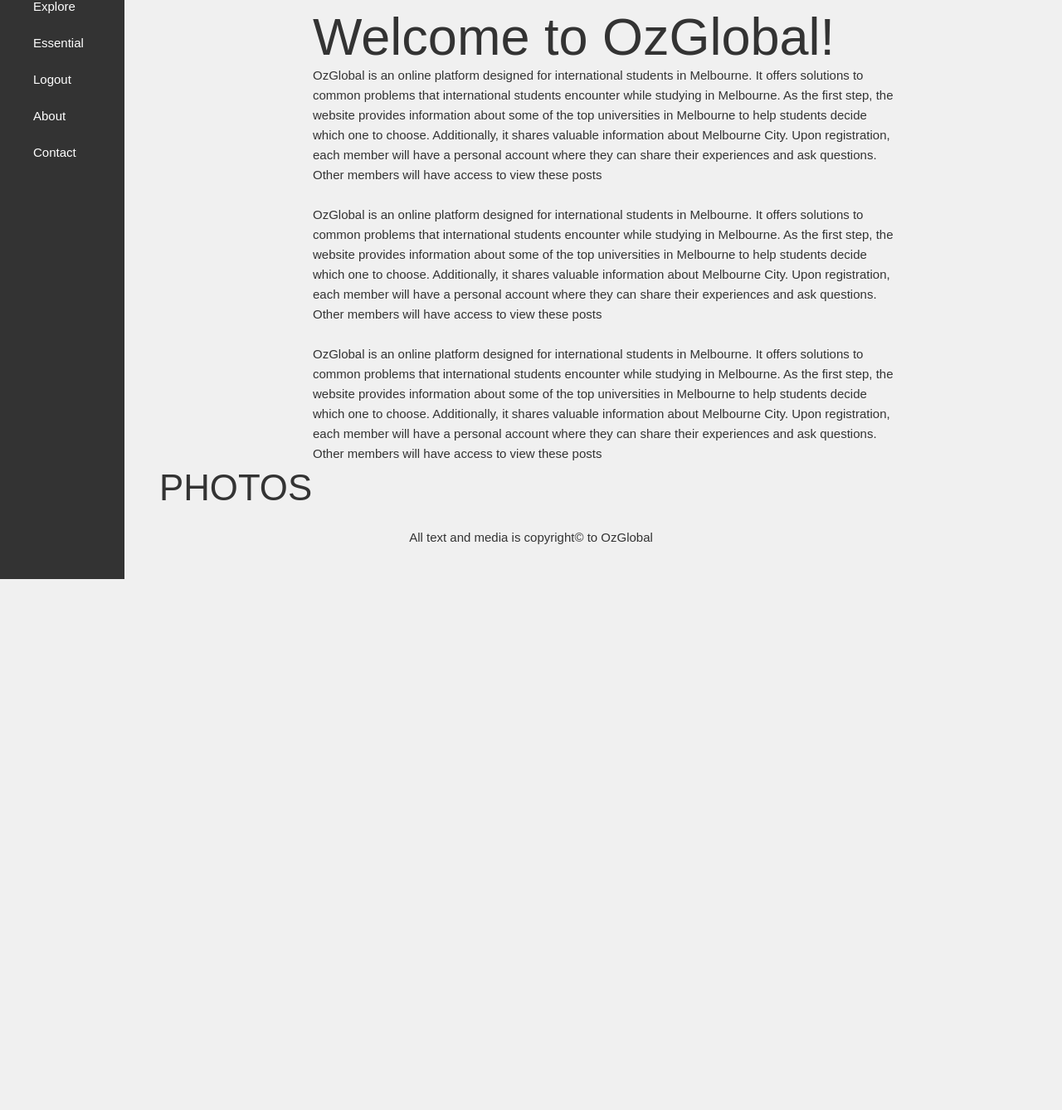
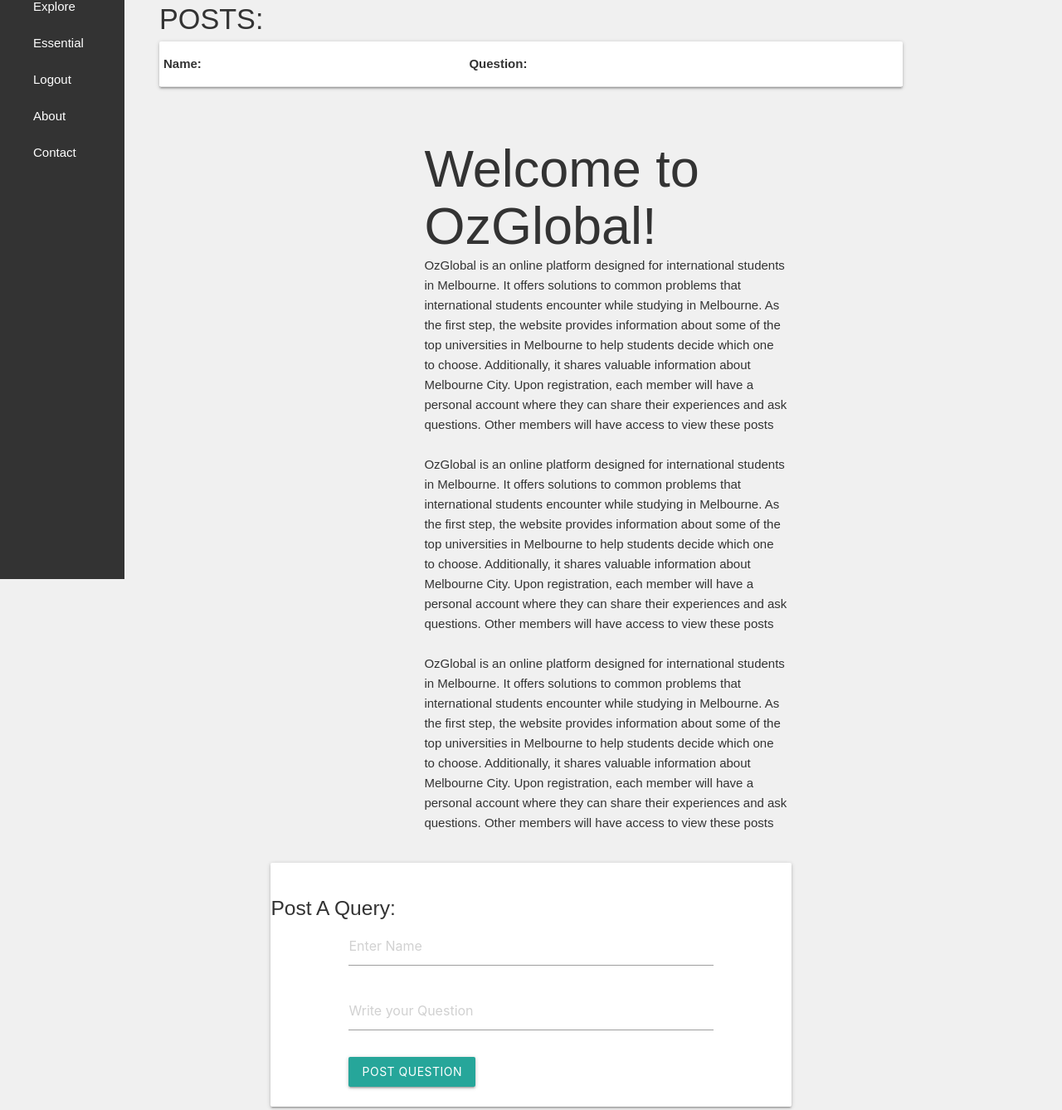
Before and after one commit to jbm1412/sit725-2023-t2-gp, a website: page index.html in a window 1280 px wide. Shown: the part 102-1440 px from the top of the page at 83% size. Before the commit the page ends 800 px from the top, so only its background shows below. Drawn offline with nearby package versions, Linux system fonts and the light colour scheme.

Commit message:
Posts
- Added in a post method on homepage, and made changes in the profile page.

```diff
--- a/index.html
+++ b/index.html
@@ -17,7 +17,28 @@
             OzGlobal
         </h1>
     </header>
+    <br>
     <main>
+        <div class="container">
+            <h4>POSTS:</h4>
+            <div class="row mt-5">
+                <div class="col-md-6">
+                    <div class="card">
+                        <div class="card-header"></div>
+                        <table class="table">
+                            <thead>
+                                <tr>
+                                    <th>Name:</th>
+                                    <th>Question:</th>
+                                </tr>
+                            </thead>
+                            <tbody id="postquery"></tbody>
+                            <tbody>
+                            </tbody>
+                        </table>
+                    </div>
+                </div>
+            </div>
         <div class="container">
             <div class="left-col sidebar">
                 <div class="navbar">
@@ -61,10 +82,37 @@
 
 
             </div>
-            <div class="right-col">
+            <!-- <div class="right-col">
                 <h3>PHOTOS</h3>
                 <img src="Images/deakin.png" alt="">
                 <img src="Images/deakin.png" alt="">
+            </div> -->
+        </div>
+        <div class="container">
+            <br>
+            <div class=col-md-4>
+                <form>
+                    <div class="card">
+                        <br>
+                    <h5>Post A Query:</h5>
+                        <div class="container">
+                            <div class="card-text form-group">
+                                <input type="text" class="form-control" placeholder="Enter Name" id="fullname"
+                                    name="fullname" required>
+                            </div>
+                            <br>
+                            <div class="card-text form-group">
+                                <input type="text" class="form-control" placeholder="Write your Question"
+                                    id="question" name="question" required>
+                            </div>
+                            <br>
+                            <div class="col-sm-2">
+                                <input id="button" type="button" class="btn btn-primary" onclick="PostQuestion()"
+                                    value="Post Question">
+                            </div>
+                            <br>
+                        </div>
+                </form>
             </div>
         </div>
     </main>
@@ -73,6 +121,7 @@
     </div>
     <script src="https://code.jquery.com/jquery-3.6.0.min.js" integrity="sha256-/xUj+3OJU5yExlq6GSYGSHk7tPXikynS7ogEvDej/m4=" crossorigin="anonymous"></script>
 	<script src="https://cdnjs.cloudflare.com/ajax/libs/materialize/1.0.0/js/materialize.min.js"></script>
+    <script src="post.js"></script>
 </body>
 
 </html>
--- /dev/null
+++ b/post.js
@@ -0,0 +1,15 @@
+function PostQuestion() {
+
+    let fullname = document.getElementById("fullname").value;
+    let question = document.getElementById("question").value;
+    let postquery = document.getElementById("postquery");
+
+    let pq = postquery.insertRow(-1);
+
+    let fn = pq.insertCell(0);
+    fn.innerHTML = fullname;
+
+    let q = pq.insertCell(1);
+    q.innerHTML = question;
+
+}
--- a/script.js
+++ b/script.js
@@ -1,8 +1,8 @@
-document.getElementById('loginForm').addEventListener('submit', (event)=> {
+document.getElementById('loginForm').addEventListener('submit', (event) => {
     event.preventDefault();
     let username = document.getElementById('username');
     let password = document.getElementById('password');
-    if(username.value == 'johncena' && password.value == 'ucantseeme'){
+    if (username.value == 'johncena' && password.value == 'ucantseeme') {
         window.location.href = 'profile.html';
     } else {
         window.location.href = 'loginfailed.html';
```
Also changed, not shown: profile.html (+19 -8 lines), index.js (line endings or trailing spaces).
